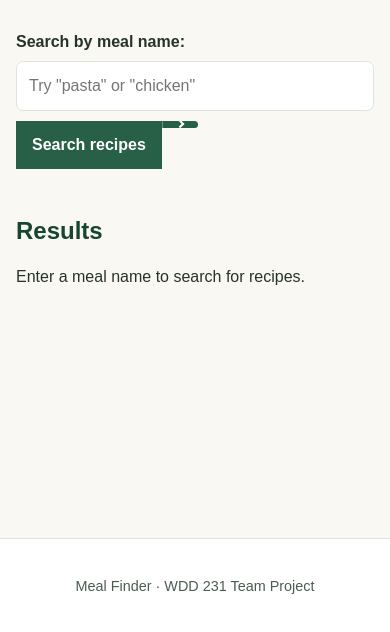
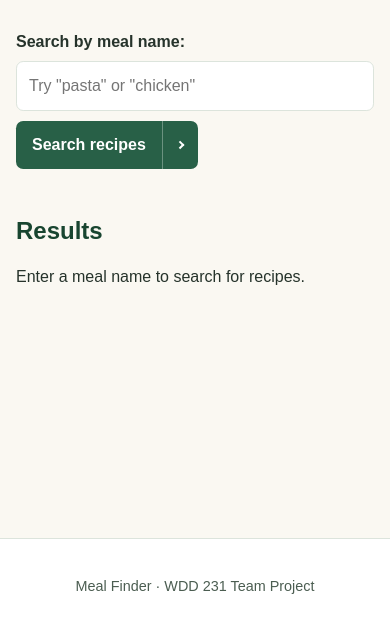
Before and after one commit to mjascoville/meal-finder, a plain HTML site: page search.html in a window 390 px wide. Shown: the part 210-842 px from the top of the page. Drawn offline with Linux system fonts and the light colour scheme.

Commit message:
Fixed search options button becoming super small on mobile view. Also fixed corner rounding for the search button on mobile view

```diff
--- a/css/search.css
+++ b/css/search.css
@@ -112,7 +112,7 @@
 .search-type-button {
 	display: grid;
 	place-items: center;
-	height: 100%;
+	align-self: stretch;
 	width: 2.25rem;
 	padding: 0;
 	border: 0;
@@ -215,6 +215,10 @@
 		border-radius: 0.45rem;
 	}
 
+	.search-submit {
+		border-radius: 0.45rem 0 0 0.45rem;
+	}
+
 	.search-actions {
 		align-self: flex-start;
 	}
```
